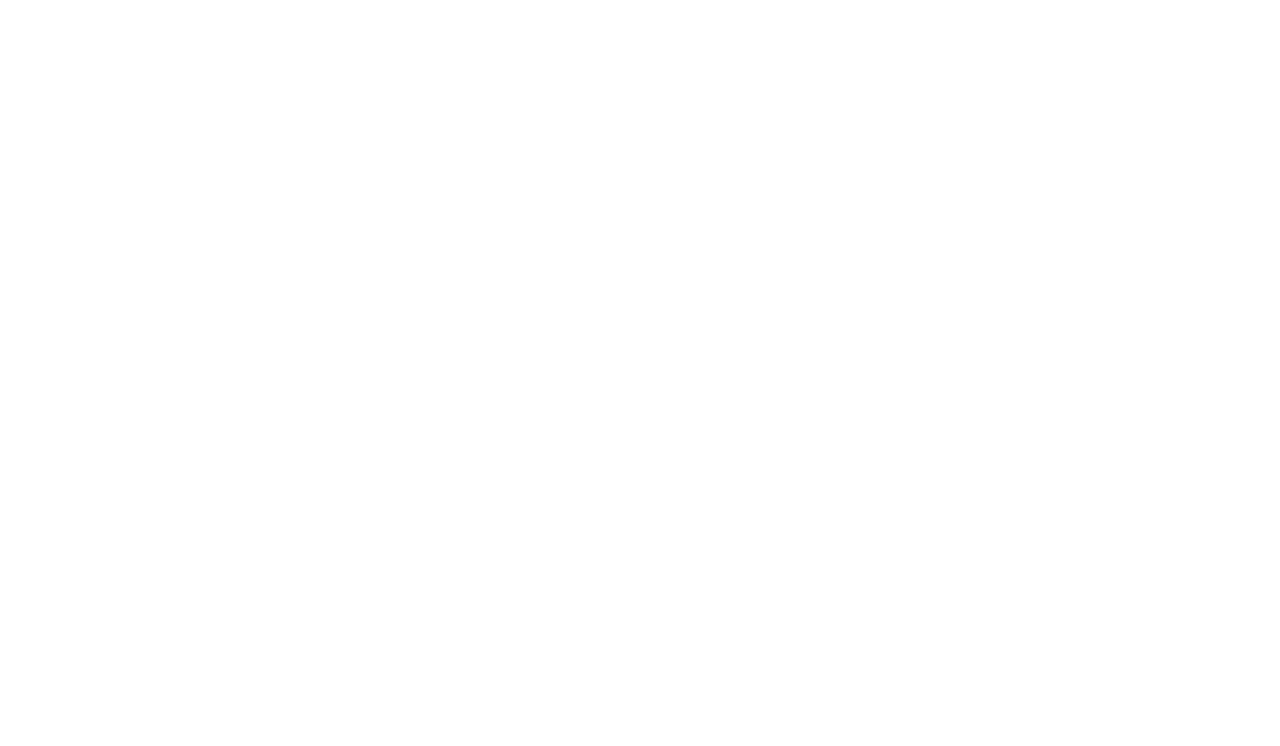
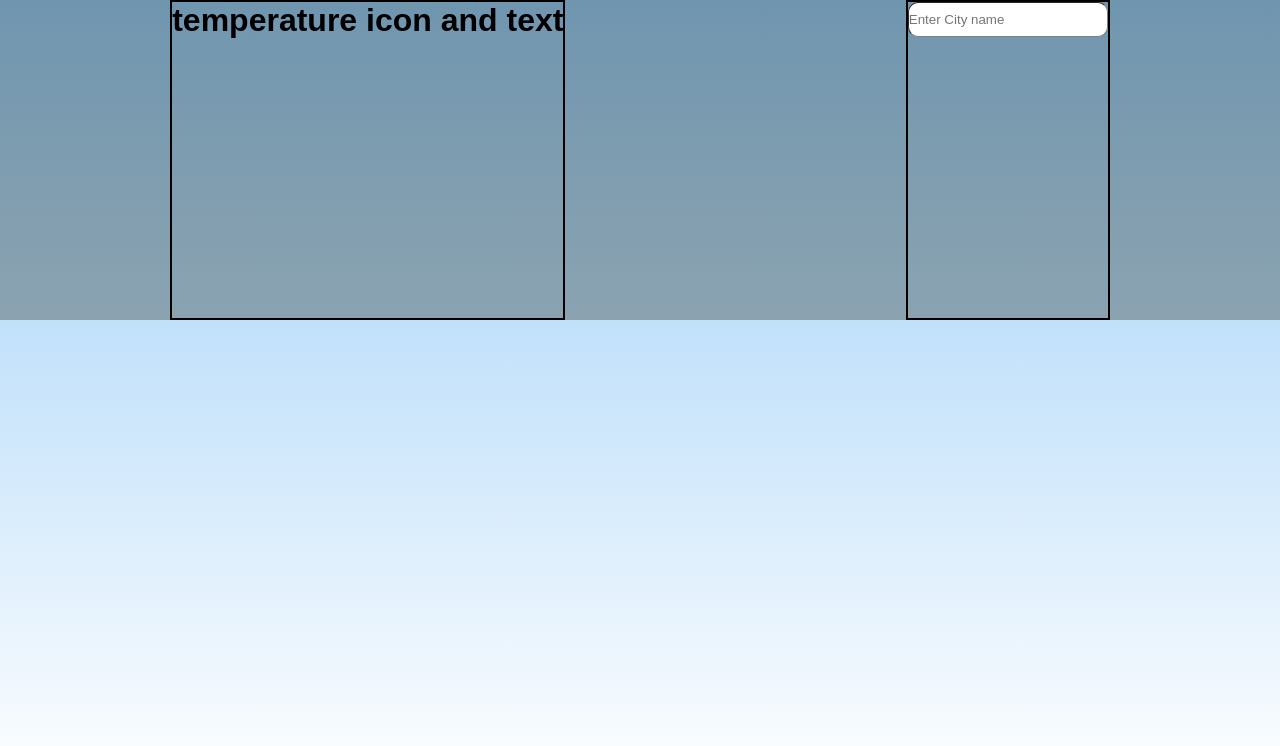
Before and after one commit to Nikola-kl/Simple-Weather-App, a plain HTML site: page index.html in a window 1280 px wide. Drawn offline with Linux system fonts and the light colour scheme.

Commit message:
Styling changes

```diff
--- a/index.html
+++ b/index.html
@@ -7,7 +7,15 @@
     <link rel="stylesheet" href="style.css">
 </head>
 <body>
-    <div class="background"></div>
+    <div class="UpperContainer">
+        <div class="temperatureBox"><h1>temperature icon and text</h1></div>
+        <div class="inputFieldBox">
+            <input class="inputField" type="text" placeholder="Enter City name">
+        </div>
+    </div>
+    <div>
+        <div class="card"></div>
+    </div>
 </body>
 <script src="main.js"></script>
 </html>
--- a/style.css
+++ b/style.css
@@ -4,3 +4,42 @@
     box-sizing: border-box;
     font-family: Arial, Helvetica, sans-serif;
 }
+
+body {
+    background: linear-gradient(rgb(151, 204, 247), white);
+    height: 100vh;
+}
+
+.UpperContainer {
+    background: rgba(35, 46, 35, 0.342);
+    position: relative;
+    display: flex;
+    justify-content: space-around;
+    height: 320px;
+    width: 100%;
+}
+
+.UpperContainer .temperatureBox {
+    /* margin: 65px; */
+    min-height: 300px;
+    border: 2px solid black;
+    min-width: 100px;
+}
+
+.UpperContainer .inputFieldBox {
+    min-height: 300px;
+    border: 2px solid black;
+    min-width: 100px;
+}
+
+.inputField {
+    height: 35px;
+    min-width: 200px;
+    border-radius: 10px;
+    /* margin: 65px; */
+    border-color: gray;
+    border-width: 1px;
+    /* position: relative;
+    left: 650px;
+    top: 50px; */
+}
```
